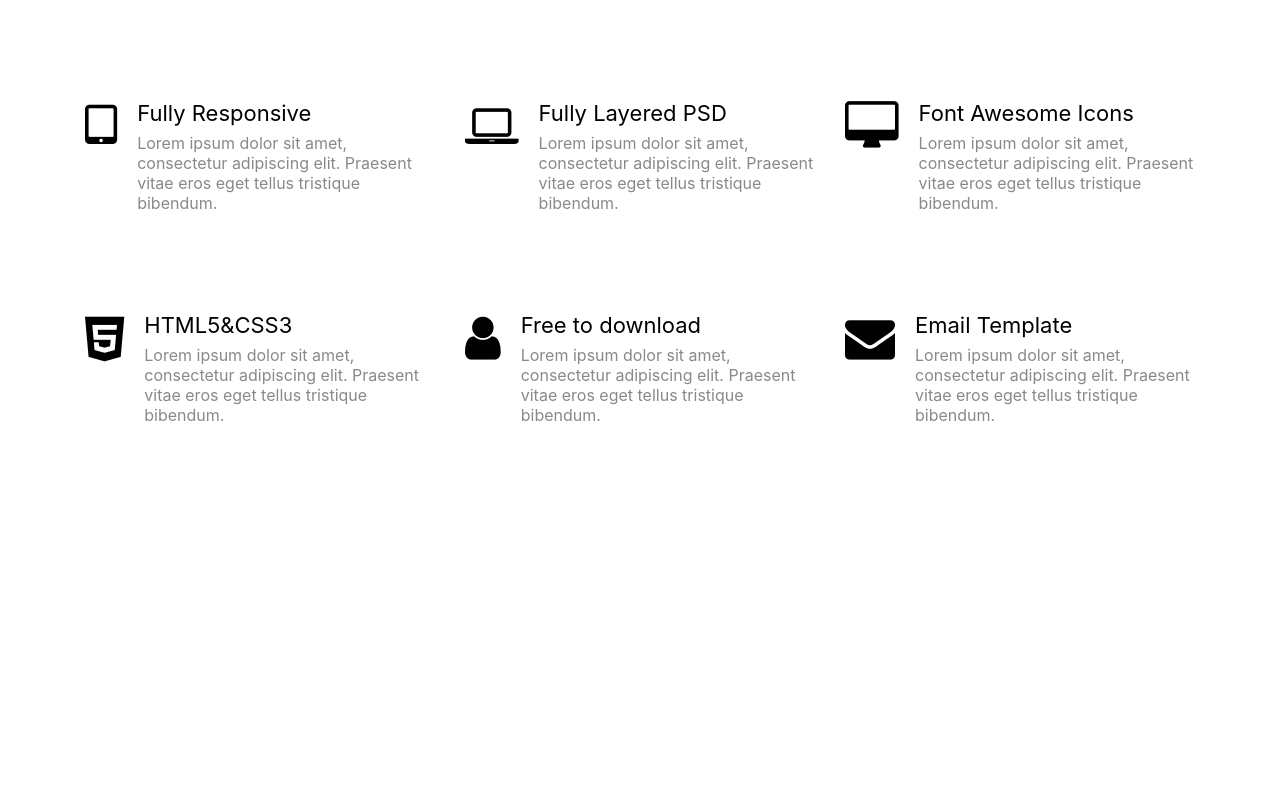
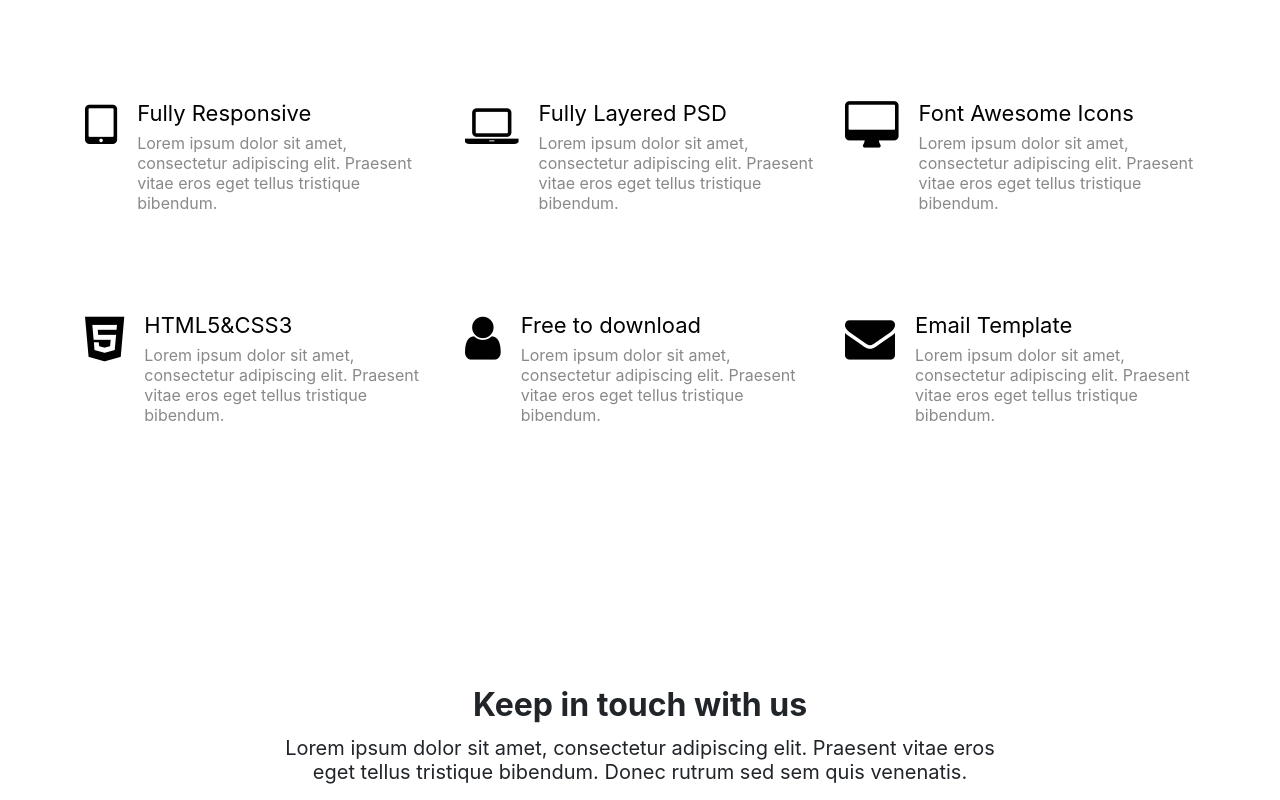
Before and after one commit to coatceatl/tinyone_landing, a website built with webpack: page index.html in a window 1280 px wide. Shown: the part 1018-1818 px from the top of the page. Before the commit the page ends 1707 px from the top, so only its background shows below. Built offline with nearby package versions, Linux system fonts and the light colour scheme.

Commit message:
refactored css for heading and added block subcrible

```diff
--- a/index.html
+++ b/index.html
@@ -71,12 +71,12 @@
 
     <section class='features'>
       <div class='container'>
-        <div class='row features__heading'>
+        <div class='row title features__heading'>
           <div class='col-lg-12'>
-            <h2 class='features__title'>
+            <h2 class='title__main features__title'>
               Tinyone features
             </h2>
-            <p class='features__text mx-auto'>
+            <p class='title__text features__text mx-auto'>
               Lorem ipsum dolor sit amet, consectetur adipiscing elit. Praesent vitae eros eget tellus tristique bibendum. Donec rutrum sed sem quis venenatis.
             </p>
           </div>
@@ -150,8 +150,21 @@
               </p>
             </div>
           </div>
+        </div>
+      </div>
+    </section>
 
-
+    <section class='subcrible'>
+      <div class='container'>
+       <div class='row title subcrible__heading'>
+          <div class='col-lg-12'>
+            <h2 class='title__main subcrible__title'>
+              Keep in touch with us
+            </h2>
+            <p class='title__text subcrible__text mx-auto'>
+              Lorem ipsum dolor sit amet, consectetur adipiscing elit. Praesent vitae eros eget tellus tristique bibendum. Donec rutrum sed sem quis venenatis.
+            </p>
+          </div>
         </div>
       </div>
     </section>
--- a/src/scss/_base.scss
+++ b/src/scss/_base.scss
@@ -6,3 +6,18 @@ ul, li {
   padding: 0;
   margin: 0;
 }
+.title {
+  text-align: center;
+}
+.title__main {
+  font-size: 32px;
+  font-weight: 700;
+  line-height: 32px;
+  margin-bottom: 15px;
+}
+.title__text {
+  font-size: 20px;
+  font-weight: 400;
+  line-height: 24px;
+  width: 730px;
+}
--- a/src/scss/_features.scss
+++ b/src/scss/_features.scss
@@ -3,22 +3,13 @@
   padding-bottom: 164px;
 }
 .features__heading {
-  text-align: center;
   margin-bottom: 90px;
 }
 .features__title {
   color: #010101;
-  font-size: 32px;
-  font-weight: 700;
-  line-height: 32px;
-  margin-bottom: 15px;
 }
 .features__text {
   color: #313841;
-  font-size: 20px;
-  font-weight: 400;
-  line-height: 24px;
-  width: 730px;
 }
 .features-content {
   margin-bottom: 84px;
```
Also changed, not shown: dist/main.css.
